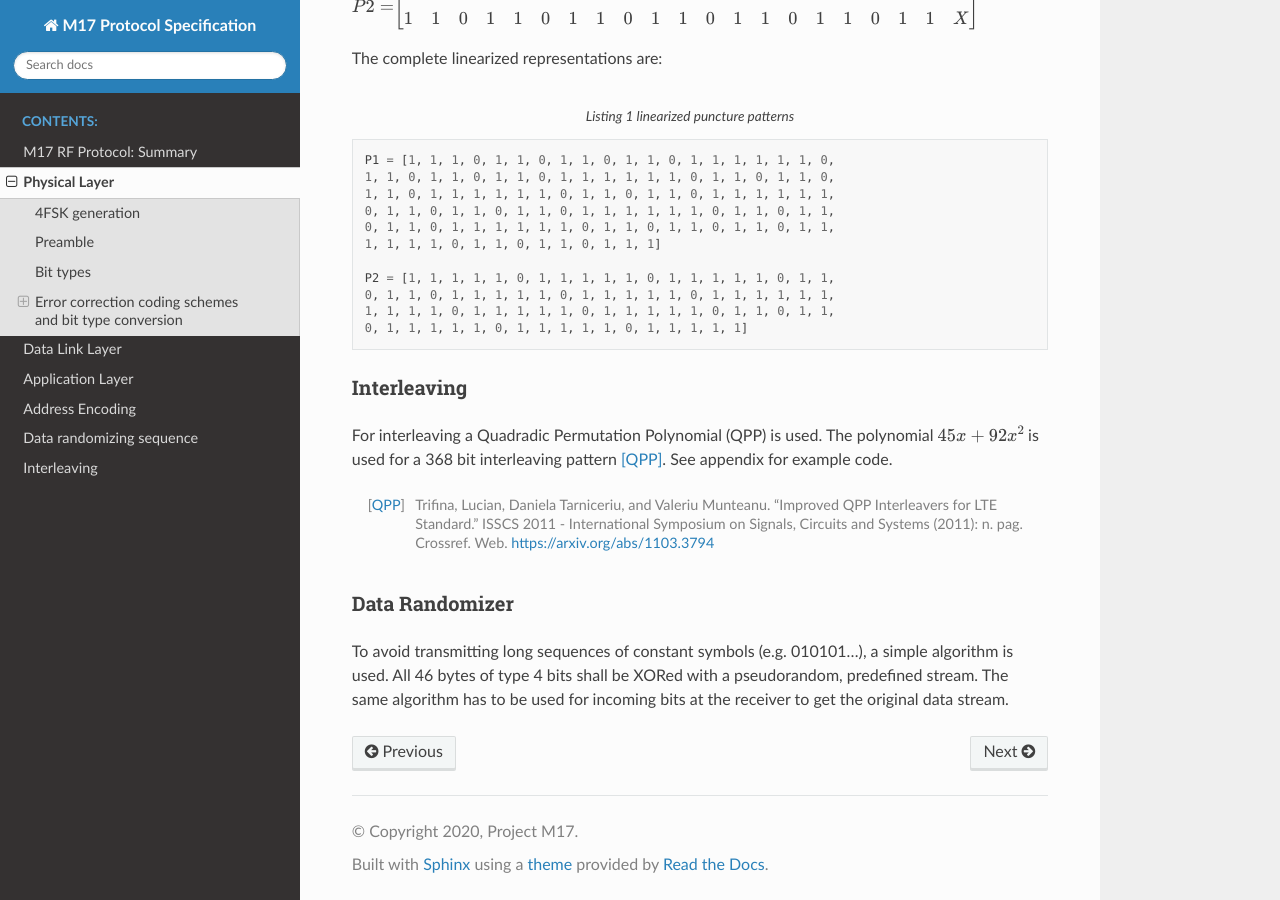
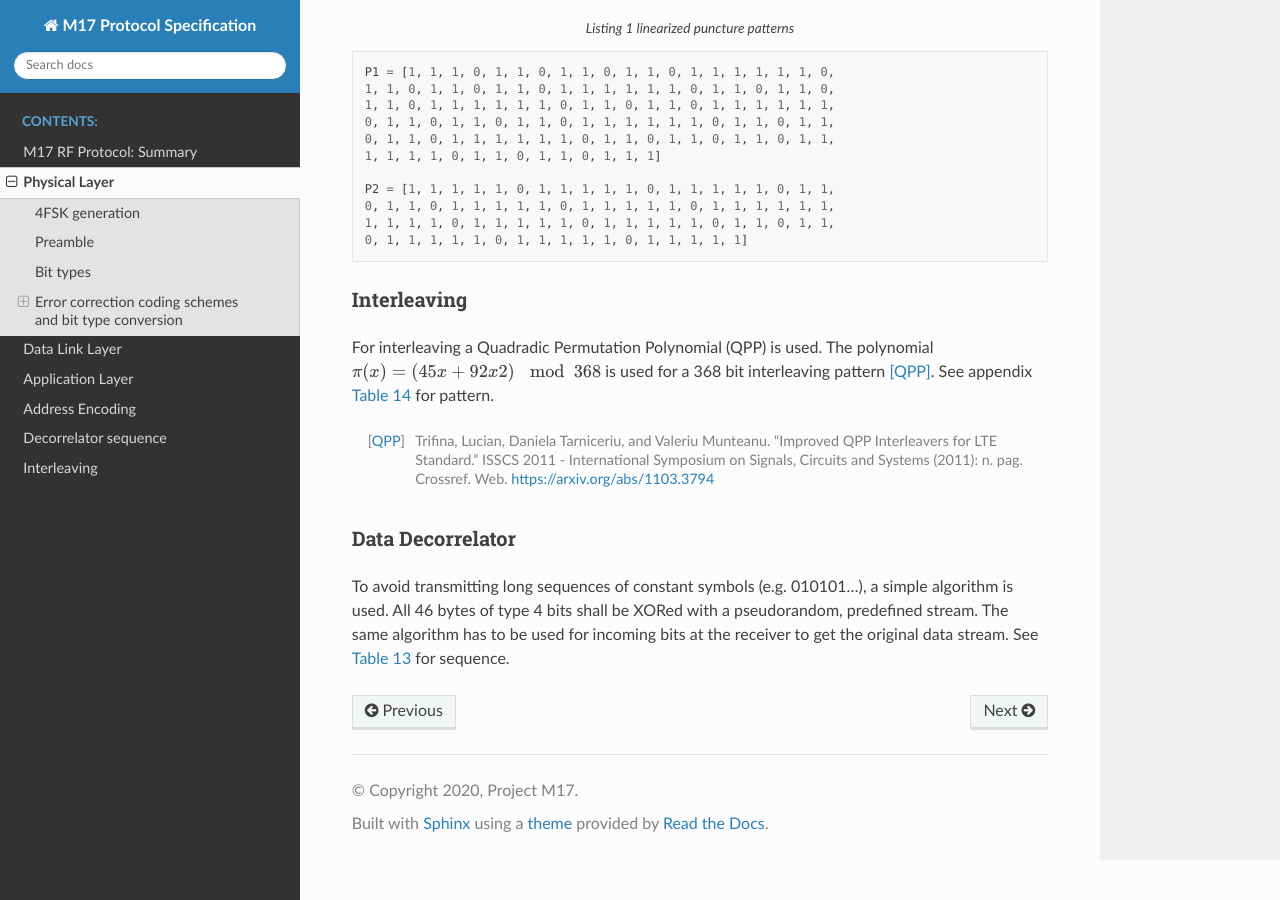
Before and after one commit to M17-Project/M17_spec, a Sphinx documentation site: the page built from docs/physical_layer.rst, in a window 1280 px wide and 900 px high, scrolled down 4387 px. Built offline with Sphinx 7.4.7 and the Read the Docs theme 2.0.0, drawn with Linux system fonts in a browser that asks for light colours.

Commit message:
Minor format and reference fix up
* scale convolutional code figure smaller
* Rename randomizer -> decorrelator
* Add cross references for interleaver and decorrelator tables
* update interleaver QPP equation to be more explicit
* Hopefully fix LFSR figures being split up

```diff
--- a/docs/conf.py
+++ b/docs/conf.py
@@ -140,6 +140,7 @@ latex_documents = [
      latex_author, 'manual'),
 ]
 latex_elements = {
+    'figure_align': 'H',
     'preamble': r'''
 \newcommand{\sphinxlogo}{\sphinxincludegraphics[height=1in]{m17_logo_shadow_400.png}\par}
 \newcommand{\sphinxbackoftitlepage}{Published \today
--- a/docs/data_link_layer.rst
+++ b/docs/data_link_layer.rst
@@ -168,7 +168,7 @@ LICH message and understand how to receive the in-progress stream.
      c0[label="conv coder"]
      p0[label="Puncture P1"]
      i0[label="interleave"]
-     w0[label="whitening"]
+     w0[label="decorrelator"]
      s0[label="add sync"]
      chunker_48[label="chunk 48 bits"]
      golay_24_12[label="golay(24, 12)"]
@@ -176,7 +176,7 @@ LICH message and understand how to receive the in-progress stream.
      c1[label="conv coder"]
      p1[label="Puncture P2"]
      i1[label="interleave"]
-     w1[label="whitening"]
+     w1[label="decorrelator"]
      s1[label="add sync"]
      fn[label="Add FN"]
      chunker_128[label="chunk 128 bits"]
--- a/docs/data_randomizer.rst
+++ b/docs/decorrelator.rst
@@ -1,7 +1,9 @@
-Data randomizing sequence
-=========================
+Decorrelator sequence
+=====================
 
-.. csv-table:: randomizing sequence
+.. _sec-decorr-seq:
+
+.. csv-table:: Decorrelator scrambling sequence
    :header-rows: 1
 
    Seq. number, Value, Seq. number, Value
--- a/docs/index.rst
+++ b/docs/index.rst
@@ -15,7 +15,7 @@ Welcome to M17 Protocol Specification's documentation!
    data_link_layer
    application_layer
    address_encoding
-   data_randomizer
+   decorrelator
    interleaving
 
 
--- a/docs/interleaving.rst
+++ b/docs/interleaving.rst
@@ -1,5 +1,7 @@
 Interleaving
 ============
+
+.. _sec-interleaver:
 
 .. csv-table:: Interleaving table
    :header-rows: 1
--- a/docs/physical_layer.rst
+++ b/docs/physical_layer.rst
@@ -161,7 +161,7 @@ The output from the encoder must be read alternately.
           Sub-part A: Common Air Interface
 
 .. figure:: ../images/convolutional.svg
-   :scale: 50%
+   :scale: 30%
 
    Convolutional coder diagram
 
@@ -252,8 +252,8 @@ Interleaving
 ~~~~~~~~~~~~
 
 For interleaving a Quadradic Permutation Polynomial (QPP) is used. The
-polynomial :math:`45x+ 92x^2` is used for a 368 bit interleaving
-pattern [QPP]_. See appendix for example code.
+polynomial :math:`\pi(x)=(45x+92x2)\mod 368` is used for a 368 bit interleaving
+pattern [QPP]_. See appendix :numref:`sec-interleaver` for pattern.
 
 .. [QPP] Trifina, Lucian, Daniela Tarniceriu, and Valeriu
          Munteanu. "Improved QPP Interleavers for LTE Standard." ISSCS
@@ -261,13 +261,13 @@ pattern [QPP]_. See appendix for example code.
          Systems (2011): n. pag. Crossref. Web. https://arxiv.org/abs/1103.3794
 
 
-Data Randomizer
-~~~~~~~~~~~~~~~
+Data Decorrelator
+~~~~~~~~~~~~~~~~~
 
 To avoid transmitting long sequences of constant symbols
 (e.g. 010101…), a simple algorithm is used. All 46
 bytes of type 4 bits shall be XORed with a pseudorandom, predefined
 stream. The same algorithm has to be used for incoming bits at the
-receiver to get the original data stream.
+receiver to get the original data stream. See :numref:`sec-decorr-seq` for sequence.
 
 .. todo:: add diagram
```
